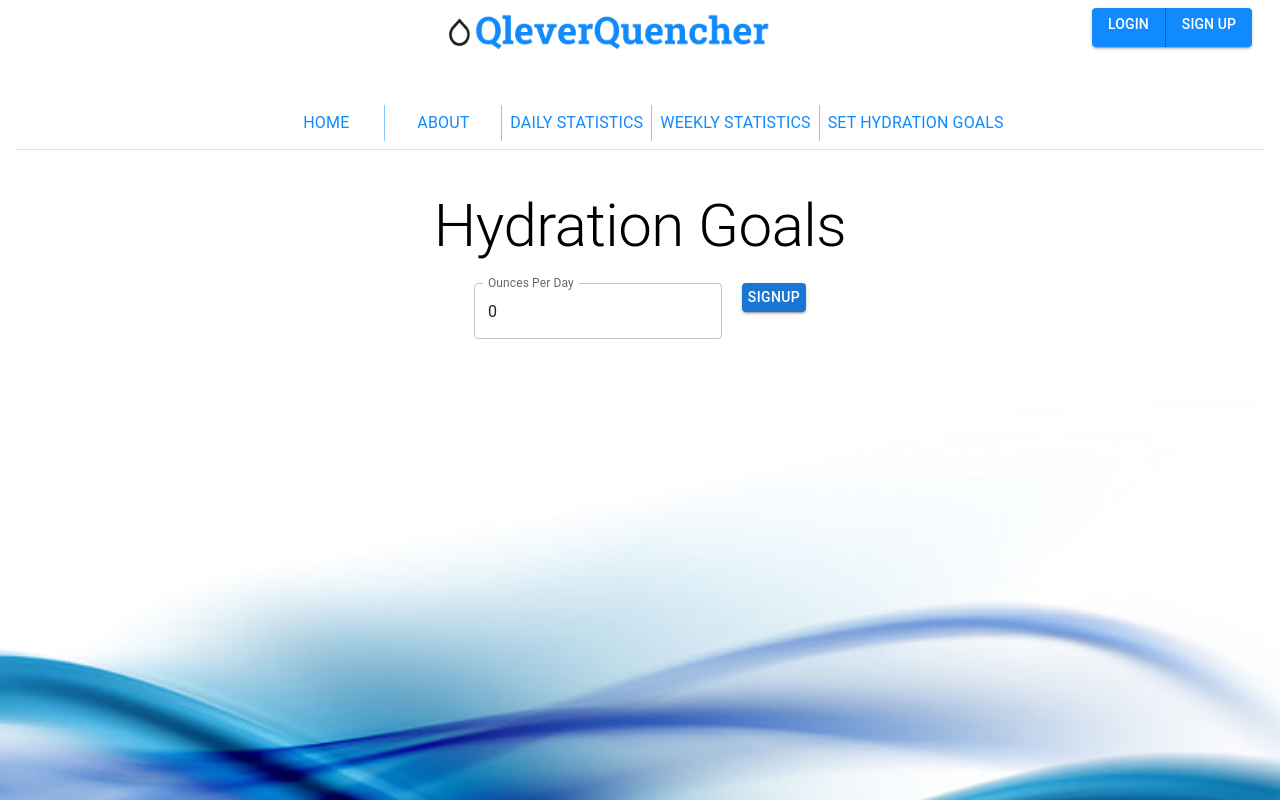
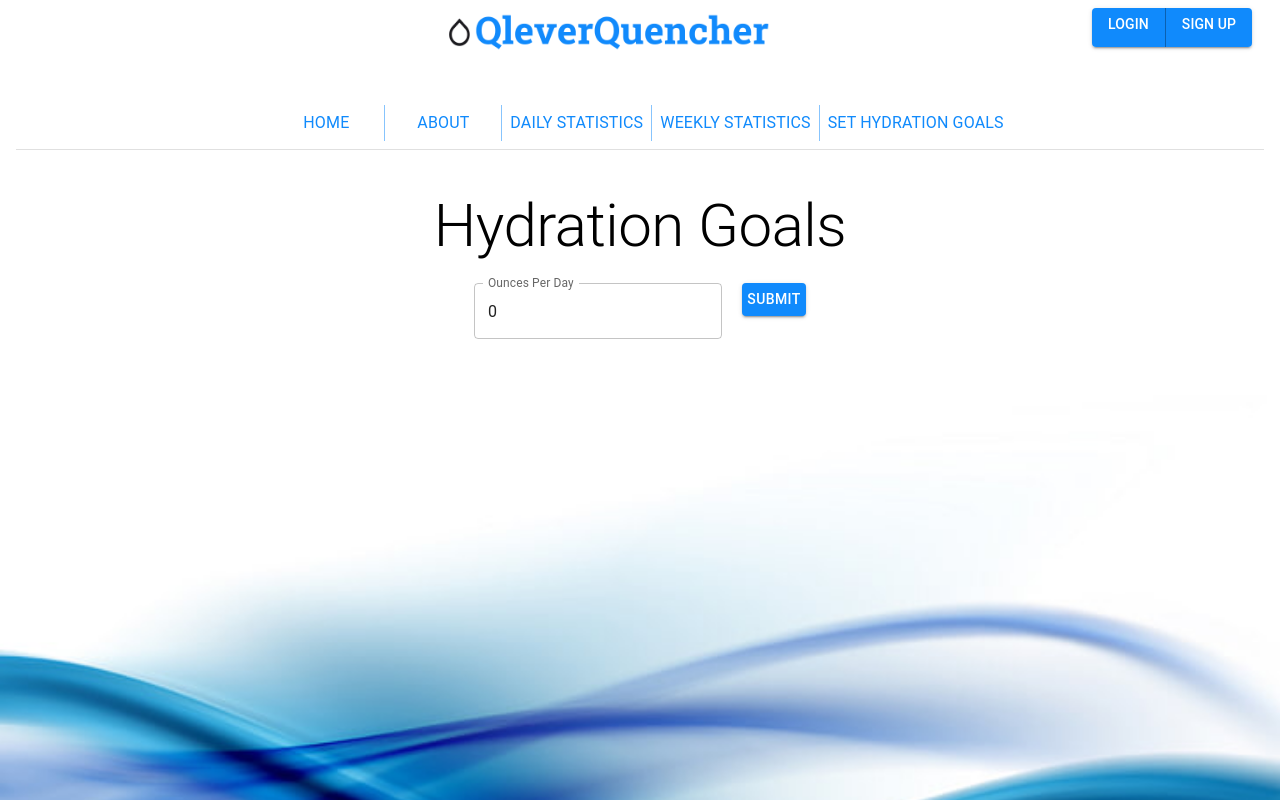
Before and after one commit to Cathrynlyonss/QleverQuencher, a React (Create React App) app in the folder my-app/: page /goals in a window 1280 px wide. Shown: the top 800 px of the page. Built offline with nearby package versions, Linux system fonts and the light colour scheme; no server answers; the database is empty.

Commit message:
ounce goal updates in database upon submit

```diff
--- a/my-app/src/pages/goals.js
+++ b/my-app/src/pages/goals.js
@@ -6,6 +6,9 @@ import { createTheme, ThemeProvider } from '@mui/material/styles';
 import OpacityIcon from '@mui/icons-material/Opacity';
 import Button from '@mui/material/Button';
 import { TextField } from '@mui/material';
+import { doc, updateDoc } from "firebase/firestore"
+import { getAuth, createUserWithEmailAndPassword, onAuthStateChanged } from "firebase/auth";
+import { db } from '../config/firebase.js'
 
 const theme = createTheme({
     palette: {
@@ -18,9 +21,26 @@ const theme = createTheme({
   export default function Goals() {
 
     const [goalOunce, setGoalOunce] = React.useState(0);
+    const auth = getAuth();
+    const user = auth.currentUser;
 
     const handleFormSubmit = (event) => {
         console.log("Submit");
+
+        onAuthStateChanged(auth, async (user) => {
+            if (user) {
+                const uid = user.uid;
+                console.log(uid)
+                const email = user.email;
+                console.log(email)
+                const dbRef = doc(db, "Users", email);
+                await updateDoc(dbRef, {
+                    goalInOunces: goalOunce
+                  });
+            } else {
+                console.log("No user signed in")
+            }
+        });
       };
 
         return (
@@ -31,6 +51,7 @@ const theme = createTheme({
             height: '100vh',
             width: '100vw',
             }} className='Page-cover'>
+                <ThemeProvider theme={theme}>
                 <Box sx={{p:5}}>
                     <Typography variant="h2" component="div" gutterBottom align='center'>
                         Hydration Goals
@@ -46,12 +67,13 @@ const theme = createTheme({
                     <Button
                     variant="contained"
                     type="submit"
-                    sx={{ ml: "20px", p: "2px" }}
+                    sx={{ ml: "20px", p: "4px" }}
                     onClick={handleFormSubmit}
                     >
-                        SignUp
+                        Submit
                     </Button>
                 </Box>
+                </ThemeProvider>
             </div>
         )
 }
--- a/my-app/src/pages/signup.js
+++ b/my-app/src/pages/signup.js
@@ -15,7 +15,7 @@ import FormControl from "@mui/material/FormControl";
 import { ToggleButton, ToggleButtonGroup } from "@mui/material";
 import { db } from '../config/firebase.js'
 import { useNavigate } from "react-router-dom";
-import { getAuth, createUserWithEmailAndPassword } from "firebase/auth";
+import { getAuth, createUserWithEmailAndPassword, onAuthStateChanged } from "firebase/auth";
 import { doc, setDoc } from "firebase/firestore";
 
 const theme = createTheme({
@@ -65,7 +65,8 @@ export default function Signup() {
         weight: weight,
         phone: phoneNum,
         intakeAmount: [],
-        intakeTime: []
+        intakeTime: [],
+        goalInOunces: 0
       });
 
     } catch (error) {
```
